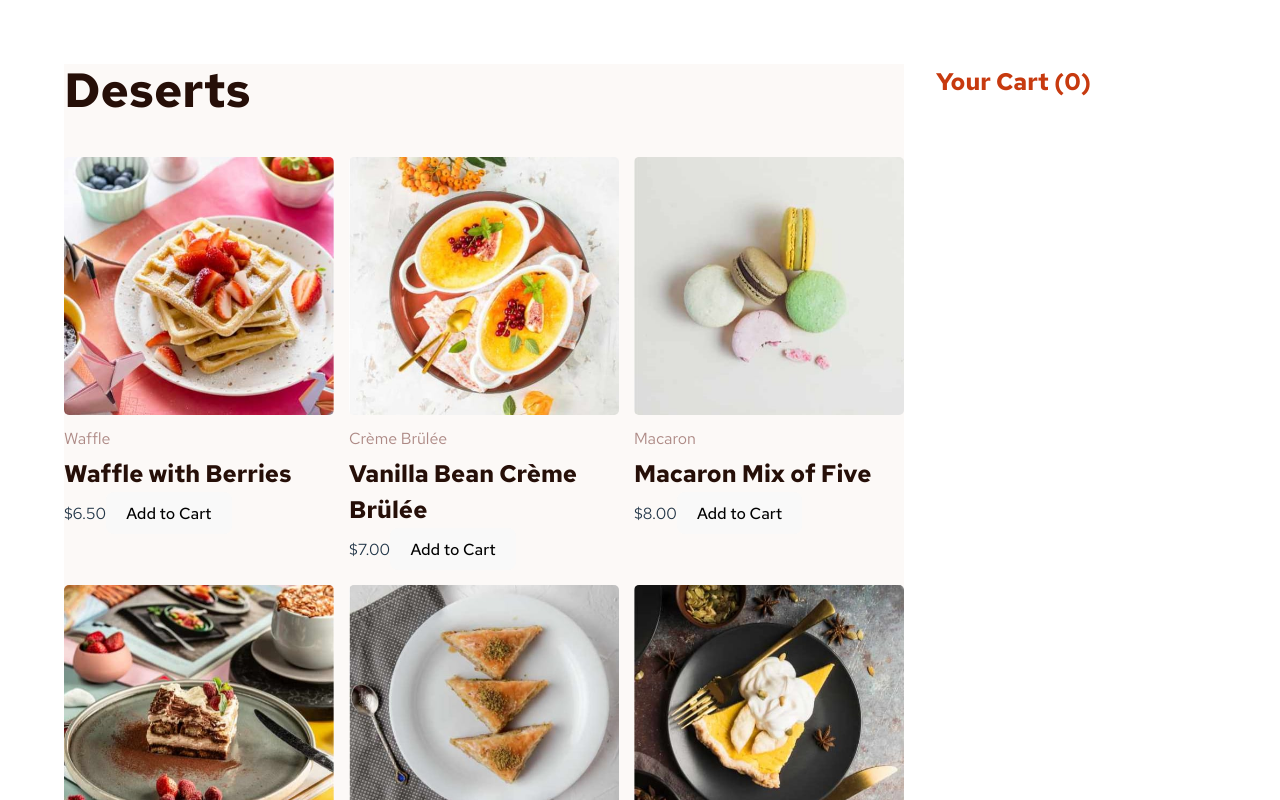
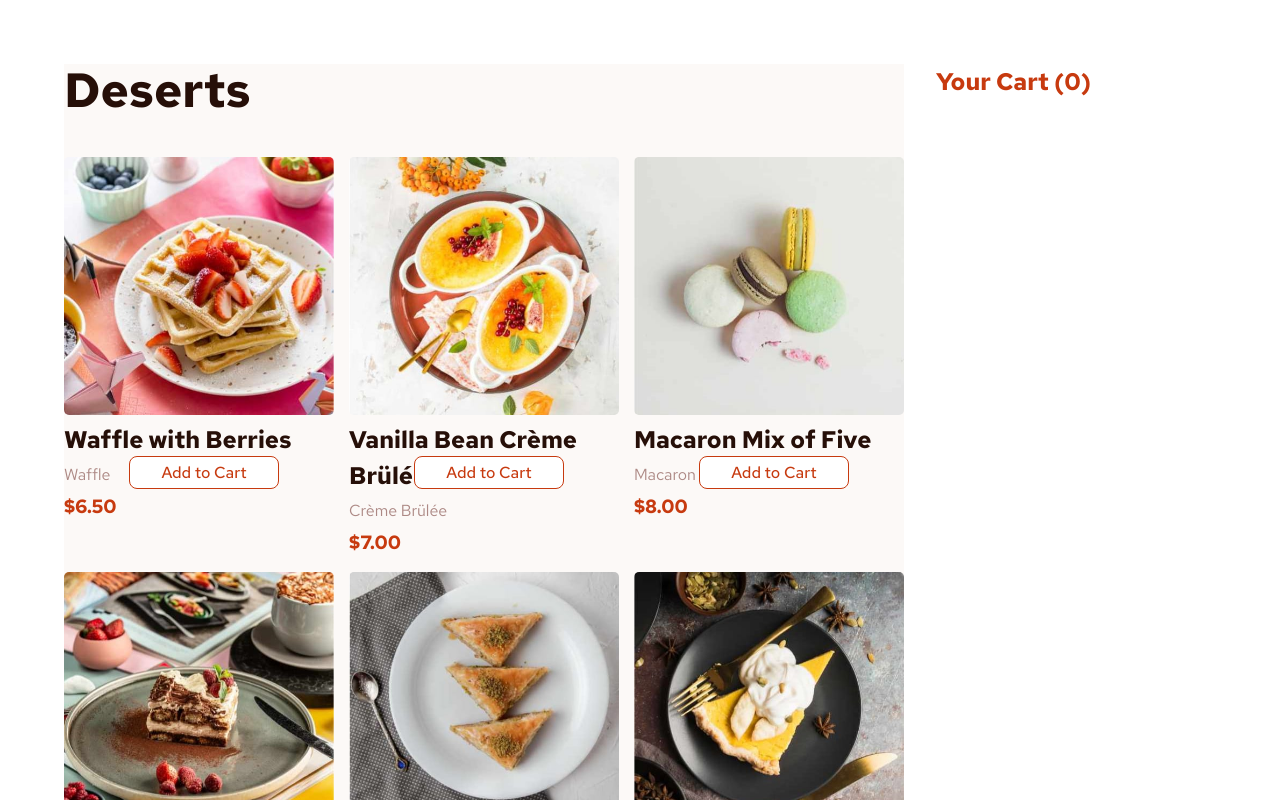
Before and after one commit to robs-am/shopping-list-with-cart, a React (Vite) app: page / in a window 1280 px wide. Shown: the top 800 px of the page. Built offline with nearby package versions, Linux system fonts and the light colour scheme.

Commit message:
feat: change html structure od addToCart + css quantityControls

```diff
--- a/src/components/Product/index.tsx
+++ b/src/components/Product/index.tsx
@@ -1,5 +1,5 @@
 import { useEffect, useState } from 'react';
-import { useCart } from '../../context/CartContext'; // Importa o contexto para adicionar/remover produtos do carrinho
+import { useCart } from '../../context/CartContext';
 import classes from './Product.module.scss';
 
 interface Product {
@@ -16,7 +16,7 @@ interface Product {
 
 const Product: React.FC = () => {
   const [products, setProducts] = useState<Product[]>([]);
-  const { addToCart } = useCart(); // Função para adicionar ao carrinho do contexto
+  const { cart, addToCart, removeFromCart, updateCartItemQuantity } = useCart();
 
   // Fetch dos dados do JSON
   useEffect(() => {
@@ -26,11 +26,20 @@ const Product: React.FC = () => {
       .catch((error) => console.error('Erro ao buscar dados:', error));
   }, []);
 
+
+  const getProductQuantity = (productId: number) => {
+    const productInCart = cart.find((item) => item.id === productId);
+    return productInCart ? productInCart.quantity : 0;
+  };
+
   return (
     <div className={classes.productList}>
       <h1 className={classes.productTitle}>Deserts</h1>
       <div className={classes.products}>
-        {products.map((product) => (
+        {products.map((product) => {
+          const quantity = getProductQuantity(product.id);
+
+          return (
             <div key={product.id} className={classes.productCard}>
               <picture>
                 <source media="(min-width: 1024px)" srcSet={product.images.desktop} />
@@ -41,21 +50,47 @@ const Product: React.FC = () => {
                   className={classes.productImage}
                 />
               </picture>
+              <h2>{product.description}</h2>
               <p>{product.name}</p>
-            <h2>{product.description}</h2>
               <span>${product.price.toFixed(2)}</span>
 
-            {/* Botão para adicionar ao carrinho */}
+              <div className={classes.quantityControls}>
+                {quantity > 0 ? (
+                  <>
+                    <button
+                      onClick={() => updateCartItemQuantity(product.id, quantity - 1)}
+                      className={classes.decrementButton}
+                    >
+                      -
+                    </button>
+                    <span>{quantity}</span>
+                    <button
+                      onClick={() => updateCartItemQuantity(product.id, quantity + 1)}
+                      className={classes.incrementButton}
+                    >
+                      +
+                    </button>
+                  </>
+                ) : (
                   <button
                     onClick={() =>
-                addToCart({ id: product.id, name: product.name, price: product.price, quantity: 1 })
+                      addToCart({
+                        id: product.id,
+                        name: product.name,
+                        price: product.price,
+                        quantity: 1
+                      })
                     }
                     className={classes.addToCartButton}
                   >
                     Add to Cart
                   </button>
+                )}
               </div>
-        ))}
+            </div>
+
+          );
+        })}
       </div>
     </div>
   );
--- a/src/components/Product/product.module.scss
+++ b/src/components/Product/product.module.scss
@@ -1,9 +1,6 @@
 @import '../../styles/variables.scss';
 
-
-
 .productList {
-
   background-color: $rose-50;
 
   .productTitle {
@@ -14,10 +11,10 @@ background-color: $rose-50;
   .products {
     display: flex;
     flex-wrap: wrap;
-  gap:15px;
+    gap: 15px;
 
     .productCard {
-
+      position: relative;
       .productImage {
         max-width: 100%;
         height: auto;
@@ -27,7 +24,7 @@ background-color: $rose-50;
       h2 {
         font-size: 1.5rem;
 
-      color: $rose-900
+        color: $rose-900;
       }
 
       p {
@@ -35,19 +32,99 @@ background-color: $rose-50;
         color: $rose-400;
       }
 
+      span {
+        font-size: 1.2rem;
+        font-weight: $font-weight-bold;
+        color: $red;
+      }
 
     }
   }
 }
 
+.quantityControls {
+  display: flex;
+  align-items: center;
+
+  button {
+    background-color: #fff;
+    color: $red;
+    border: 1px solid $red;
+
+    font-size: 1rem;
+    cursor: pointer;
+    margin: 0 5px;
+    flex-shrink: 0; /* Garante que o botão não encolha */
+  }
+
+  span {
+    font-size: 1.2rem;
+    margin: 0 10px;
+    text-align: center;
+    min-width: 30px; /* Define uma largura mínima para o número */
+    display: inline-block; /* Garante que o span seja tratado como bloco inline */
+  }
+}
+
+.addToCartButton {
+  position: absolute; // Mantém o posicionamento absoluto
+  bottom: 40%; // Posiciona 40% acima da parte inferior da imagem
+  left: 50%; // Centraliza horizontalmente
+  transform: translateX(-50%); // Ajuste fino para garantir o centramento
+  background-color: white;
+  color: $red; // Mantém a cor original
+
+  cursor: pointer;
+  font-size: 1rem;
+  border: 1px solid $red; // Mantém a borda vermelha
+  width:150px;
+}
+
+.addToCartButton:hover {
+  background: $red; // Cor de fundo ao passar o mouse
+  color: #fff; // Cor do texto ao passar o mouse
+}
+
+.quantityControls {
+  display: flex;
+  align-items: center;
+  position: absolute; // Mantém o posicionamento absoluto
+  bottom: 40%; // Ajuste para posicionar acima do botão "Add to Cart"
+  left: 50%; // Centraliza horizontalmente
+  transform: translateX(-50%); // Ajuste fino para garantir o centramento
+
+  button {
+    background-color:white; // Cor original do botão
+    color: $red;
+    border:1px solid $red;
+    border: 1px solid $red;
+    padding: 5px 10px;
+    font-size: 1rem;
+    cursor: pointer;
+    margin: 0 5px;
+    flex-shrink: 0; // Garante que o botão não encolha
+  }
+
+  span {
+    font-size: 1.2rem;
+    margin: 0 10px;
+    text-align: center;
+    min-width: 30px; // Define uma largura mínima para o número
+    display: inline-block; // Garante que o span seja tratado como bloco inline
+  }
+}
 
 
 @media (min-width: 1024px) {
   .productCard {
     flex: 0 0 calc(33.33% - 10px);
   }
+
+  .productCard .addToCartButton, .quantityControls { // Adiciona a classe para aumentar a especificidade
+    position: absolute;
+    bottom: 17%; // O estilo deve ser aplicado aqui
   }
-
+}
 
 @media (max-width: 768px) {
   .productCard {
--- a/src/context/CartContext.tsx
+++ b/src/context/CartContext.tsx
@@ -1,52 +1,68 @@
-import { createContext, useState, useContext, ReactNode } from 'react';
+import React, { createContext, useState, ReactNode } from 'react';
 
-interface CartItem {
+// Definindo o tipo do produto no carrinho
+interface CartProduct {
   id: number;
   name: string;
+  quantity: number;
   price: number;
-  quantity: number;
 }
 
 interface CartContextType {
-  cart: CartItem[];
-  addToCart: (product: CartItem) => void;
-  removeFromCart: (id: number) => void;
+  cart: CartProduct[];
+  addToCart: (product: CartProduct) => void;
+  removeFromCart: (productId: number) => void;
+  updateCartItemQuantity: (productId: number, quantity: number) => void;
 }
 
 const CartContext = createContext<CartContextType | undefined>(undefined);
 
+export const CartProvider = ({ children }: { children: ReactNode }) => {
+  const [cart, setCart] = useState<CartProduct[]>([]);
+
+  const addToCart = (product: CartProduct) => {
+    setCart((prevCart) => {
+      const existingProduct = prevCart.find(item => item.id === product.id);
+
+      if (existingProduct) {
+        // Se o produto já estiver no carrinho, aumenta a quantidade
+        return prevCart.map(item =>
+          item.id === product.id ? { ...item, quantity: item.quantity + 1 } : item
+        );
+      }
+
+      // Se o produto não estiver no carrinho, adiciona-o
+      return [...prevCart, product];
+    });
+  };
+
+  const removeFromCart = (productId: number) => {
+    setCart((prevCart) => prevCart.filter(product => product.id !== productId));
+  };
+
+  const updateCartItemQuantity = (productId: number, quantity: number) => {
+    if (quantity <= 0) {
+      removeFromCart(productId);
+    } else {
+      setCart((prevCart) =>
+        prevCart.map((item) =>
+          item.id === productId ? { ...item, quantity } : item
+        )
+      );
+    }
+  };
+
+  return (
+    <CartContext.Provider value={{ cart, addToCart, removeFromCart, updateCartItemQuantity }}>
+      {children}
+    </CartContext.Provider>
+  );
+};
+
 export const useCart = () => {
-  const context = useContext(CartContext);
+  const context = React.useContext(CartContext);
   if (!context) {
     throw new Error('useCart must be used within a CartProvider');
   }
   return context;
 };
-
-export const CartProvider = ({ children }: { children: ReactNode }) => {
-  const [cart, setCart] = useState<CartItem[]>([]);
-
-  const addToCart = (product: CartItem) => {
-    setCart((prevCart) => {
-      const existingProduct = prevCart.find(item => item.id === product.id);
-      if (existingProduct) {
-        return prevCart.map(item =>
-          item.id === product.id
-            ? { ...item, quantity: item.quantity + 1 }
-            : item
-        );
-      }
-      return [...prevCart, { ...product, quantity: 1 }];
-    });
-  };
-
-  const removeFromCart = (id: number) => {
-    setCart((prevCart) => prevCart.filter(item => item.id !== id));
-  };
-
-  return (
-    <CartContext.Provider value={{ cart, addToCart, removeFromCart }}>
-      {children}
-    </CartContext.Provider>
-  );
-};
```
Lines whose indentation alone changed are shown as unchanged.
